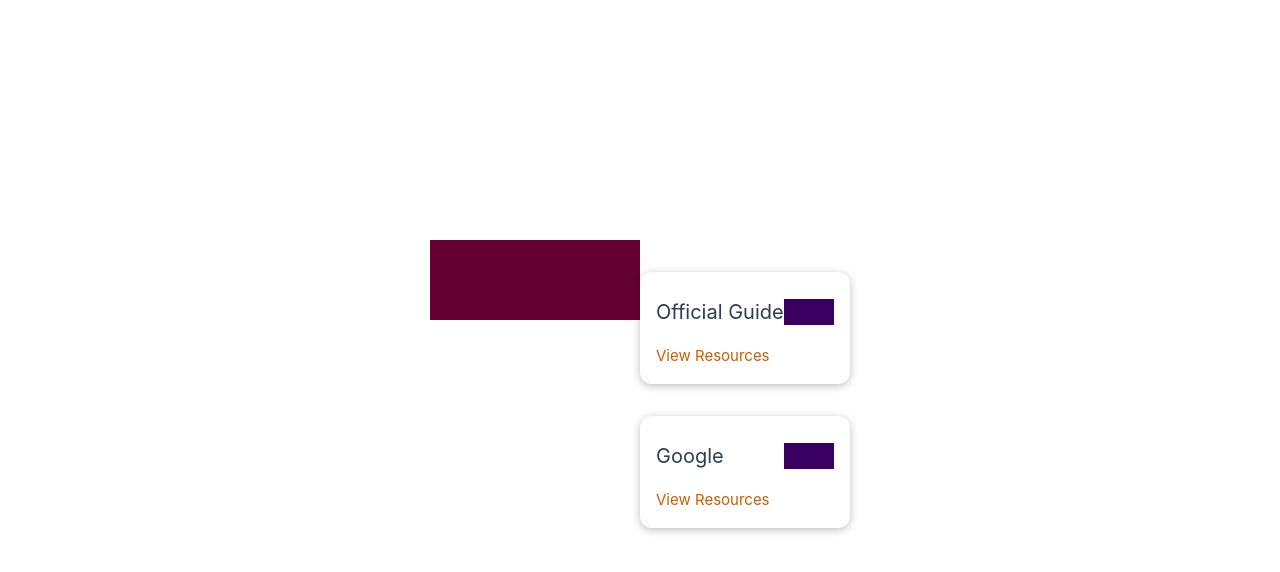
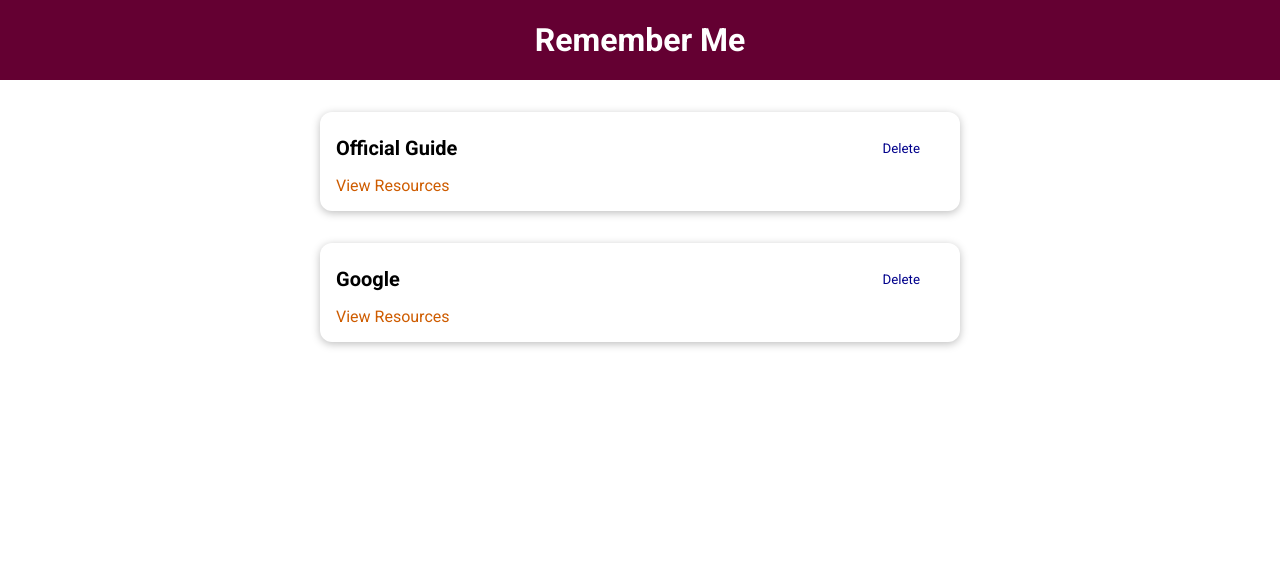
Before and after one commit to hamid2117/vue_fundamentals, a Vue app in the folder 6-rememberme-project/: page / in a window 1280 px wide. Shown: the top 572 px of the page. Built offline with nearby package versions, Linux system fonts and the light colour scheme.

Commit message:
done UI fix

```diff
--- a/6-rememberme-project/src/App.vue
+++ b/6-rememberme-project/src/App.vue
@@ -1,6 +1,6 @@
 <template>
   <div>
-    <base-header />
+    <base-header title="Remember Me" />
   </div>
   <stored-resource :resource="storedResources" />
 </template>
--- a/6-rememberme-project/src/assets/base.css
+++ /dev/null
@@ -1,73 +0,0 @@
-/* color palette from <https://github.com/vuejs/theme> */
-:root {
-  --vt-c-white: #ffffff;
-  --vt-c-white-soft: #f8f8f8;
-  --vt-c-white-mute: #f2f2f2;
-
-  --vt-c-black: #181818;
-  --vt-c-black-soft: #222222;
-  --vt-c-black-mute: #282828;
-
-  --vt-c-indigo: #2c3e50;
-
-  --vt-c-divider-light-1: rgba(60, 60, 60, 0.29);
-  --vt-c-divider-light-2: rgba(60, 60, 60, 0.12);
-  --vt-c-divider-dark-1: rgba(84, 84, 84, 0.65);
-  --vt-c-divider-dark-2: rgba(84, 84, 84, 0.48);
-
-  --vt-c-text-light-1: var(--vt-c-indigo);
-  --vt-c-text-light-2: rgba(60, 60, 60, 0.66);
-  --vt-c-text-dark-1: var(--vt-c-white);
-  --vt-c-text-dark-2: rgba(235, 235, 235, 0.64);
-}
-
-/* semantic color variables for this project */
-:root {
-  --color-background: var(--vt-c-white);
-  --color-background-soft: var(--vt-c-white-soft);
-  --color-background-mute: var(--vt-c-white-mute);
-
-  --color-border: var(--vt-c-divider-light-2);
-  --color-border-hover: var(--vt-c-divider-light-1);
-
-  --color-heading: var(--vt-c-text-light-1);
-  --color-text: var(--vt-c-text-light-1);
-
-  --section-gap: 160px;
-}
-
-@media (prefers-color-scheme: dark) {
-  :root {
-    --color-background: var(--vt-c-black);
-    --color-background-soft: var(--vt-c-black-soft);
-    --color-background-mute: var(--vt-c-black-mute);
-
-    --color-border: var(--vt-c-divider-dark-2);
-    --color-border-hover: var(--vt-c-divider-dark-1);
-
-    --color-heading: var(--vt-c-text-dark-1);
-    --color-text: var(--vt-c-text-dark-2);
-  }
-}
-
-*,
-*::before,
-*::after {
-  box-sizing: border-box;
-  margin: 0;
-  font-weight: normal;
-}
-
-body {
-  min-height: 100vh;
-  color: var(--color-text);
-  background: var(--color-background);
-  transition: color 0.5s, background-color 0.5s;
-  line-height: 1.6;
-  font-family: Inter, -apple-system, BlinkMacSystemFont, 'Segoe UI', Roboto, Oxygen, Ubuntu,
-    Cantarell, 'Fira Sans', 'Droid Sans', 'Helvetica Neue', sans-serif;
-  font-size: 15px;
-  text-rendering: optimizeLegibility;
-  -webkit-font-smoothing: antialiased;
-  -moz-osx-font-smoothing: grayscale;
-}
--- a/6-rememberme-project/src/assets/main.css
+++ /dev/null
@@ -1,35 +0,0 @@
-@import './base.css';
-
-#app {
-  max-width: 1280px;
-  margin: 0 auto;
-  padding: 2rem;
-
-  font-weight: normal;
-}
-
-a,
-.green {
-  text-decoration: none;
-  color: hsla(160, 100%, 37%, 1);
-  transition: 0.4s;
-}
-
-@media (hover: hover) {
-  a:hover {
-    background-color: hsla(160, 100%, 37%, 0.2);
-  }
-}
-
-@media (min-width: 1024px) {
-  body {
-    display: flex;
-    place-items: center;
-  }
-
-  #app {
-    display: grid;
-    grid-template-columns: 1fr 1fr;
-    padding: 0 2rem;
-  }
-}
--- a/6-rememberme-project/src/components/UI/BaseButton.vue
+++ b/6-rememberme-project/src/components/UI/BaseButton.vue
@@ -1,10 +1,10 @@
 <template>
-  <button :class="mode">{{ content }}</button>
+  <button :class="mode"><slot /></button>
 </template>
 
 <script>
 export default {
-  props: ['content']
+  props: ['mode']
 }
 </script>
 
@@ -14,7 +14,7 @@ button {
   font-family: inherit;
   background-color: #3a0061;
   border: 1px solid #3a0061;
-  color: white;
+  color: darkblue;
   cursor: pointer;
 }
 
@@ -26,7 +26,7 @@ button:active {
 
 .flat {
   background-color: transparent;
-  color: white;
+  color: darkblue;
   border: none;
 }
 
--- a/6-rememberme-project/src/components/layouts/TheHeader.vue
+++ b/6-rememberme-project/src/components/layouts/TheHeader.vue
@@ -1,5 +1,9 @@
 <template>
-  <header>{{ title }}</header>
+  <header>
+    <h1>
+      {{ title }}
+    </h1>
+  </header>
 </template>
 
 <script>
--- a/6-rememberme-project/src/main.js
+++ b/6-rememberme-project/src/main.js
@@ -1,4 +1,3 @@
-import './assets/main.css'
 import BaseCard from './components/UI/BaseCard.vue'
 import BaseButton from './components/UI/BaseButton.vue'
 import BaseDailog from './components/UI/BaseDailog.vue'
```
